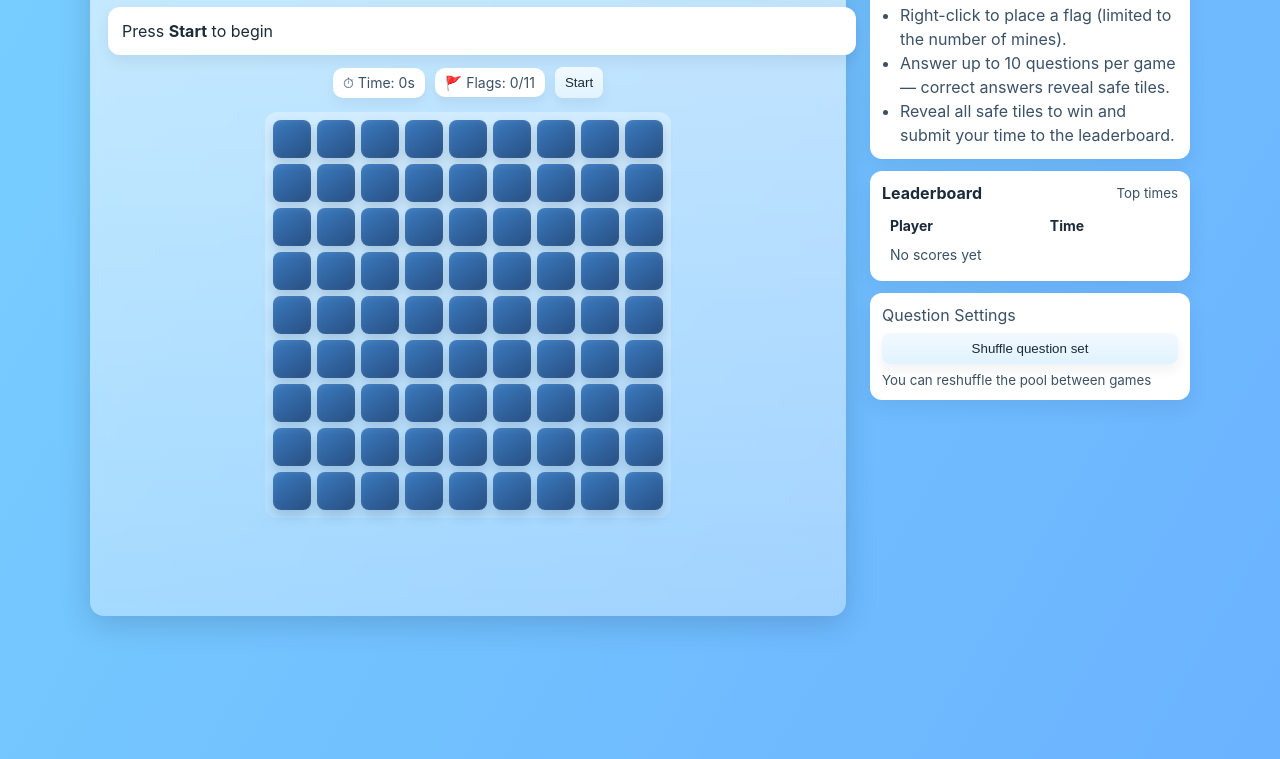
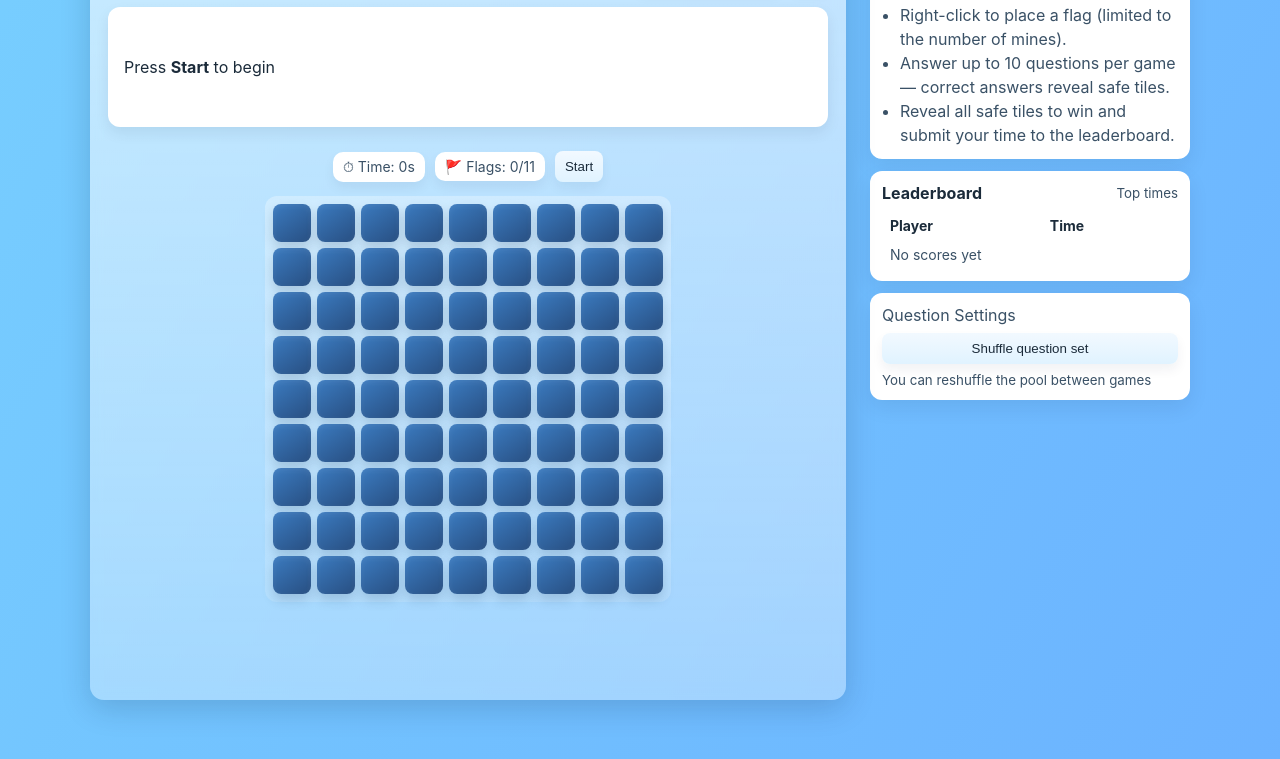
Before and after one commit to R-bochi/GROUP-5, a plain HTML site: page index.html in a window 1280 px wide. Shown: the part 97-856 px from the top of the page. Drawn offline with Linux system fonts and the light colour scheme.

Commit message:
index.html

```diff
--- a/index.html
+++ b/index.html
@@ -2,7 +2,7 @@
 <html lang="en">
 <head>
 <meta charset="utf-8" />
-<title>Probability Minesweeper — Polished</title>
+<title>Probability Minesweeper — Fixed</title>
 <meta name="viewport" content="width=device-width,initial-scale=1" />
 <style>
 /* =======================
@@ -67,7 +67,6 @@ body{
 /* Main panel */
 .panel {
   background: linear-gradient(180deg, rgba(255,255,255,0.6), rgba(255,255,255,0.35));
-  background-clip:padding-box;
   border-radius:14px;
   padding:18px;
   box-shadow: 0 8px 30px rgba(12,32,63,0.18);
@@ -90,16 +89,26 @@ body.dark .panel{
 /* Question area */
 .questionCard {
   width:100%;
+  min-height: 120px;
+  display: flex;
+  flex-direction: column;
+  justify-content: center;
+  align-items: flex-start;
+  box-sizing: border-box;
+  padding: 16px;
   border-radius:12px;
-  padding:14px;
   background:var(--card-bg);
   box-shadow: 0 6px 14px rgba(8,24,48,0.08);
   margin-bottom:12px;
 }
 body.dark .questionCard{ background: linear-gradient(180deg, rgba(255,255,255,0.02), rgba(255,255,255,0.01)); }
 
+#questionBox {
+  width: 100%;
+}
+
 .q-text { font-weight:600; color:var(--text); margin-bottom:8px; font-size:16px; }
-.options { display:flex; gap:8px; flex-wrap:wrap; }
+.options { display:flex; gap:8px; flex-wrap:wrap; justify-content:flex-start; margin-top:8px; }
 .optionBtn {
   padding:8px 12px; border-radius:8px; border: none; cursor:pointer;
   background:linear-gradient(180deg,var(--accent),var(--accent-2));
@@ -141,23 +150,14 @@ body.dark .board{
   transition: box-shadow .12s, transform .08s;
   backface-visibility:hidden;
 }
-
-/* hover only shadow (no transform, prevents blur) */
 .cell:hover{ box-shadow: 0 12px 22px rgba(16,40,80,0.22), inset 0 2px 8px rgba(255,255,255,0.06); }
-
-/* revealed animation (fade & pop) */
 .revealed{
   background: linear-gradient(145deg,#e6fbff,#c5e8ff);
   color:var(--text);
   box-shadow: inset 0 2px 6px rgba(0,0,0,0.06);
   animation: revealPop .12s ease-out;
 }
-@keyframes revealPop{
-  from { transform: scale(.92); opacity: .2; }
-  to   { transform: scale(1); opacity: 1; }
-}
-
-/* number colors (classic) */
+@keyframes revealPop{ from { transform: scale(.92); opacity: .2; } to { transform: scale(1); opacity: 1; } }
 .cell.revealed[data-count="1"]{ color:#0b5cff; font-weight:800;}
 .cell.revealed[data-count="2"]{ color:#007a2e; font-weight:800;}
 .cell.revealed[data-count="3"]{ color:#d42c2c; font-weight:800;}
@@ -166,34 +166,19 @@ body.dark .board{
 .cell.revealed[data-count="6"]{ color:#0b7a7a; font-weight:800;}
 .cell.revealed[data-count="7"]{ color:#111111; font-weight:800;}
 .cell.revealed[data-count="8"]{ color:#666666; font-weight:800;}
-
-/* mine & flag visuals */
 .cell.mine{ background: radial-gradient(circle,#ff5c5c 30%, #c92d2d 100%); color:white; box-shadow: 0 0 18px rgba(255,92,92,0.5);}
 .cell.flag{ background: radial-gradient(circle,#ffd54f 30%, #caa10f 100%); color:#2b2b2b; box-shadow: 0 0 14px rgba(255,213,79,0.35); }
-
-/* bomb flash & shake (used when losing) */
 @keyframes bombFlash{
   0%{ box-shadow: 0 0 4px rgba(255,80,80,0.6); transform: scale(1); }
   50%{ box-shadow: 0 0 20px rgba(255,80,80,0.95); transform: scale(1.05) rotate(-2deg); }
   100%{ box-shadow: 0 0 4px rgba(255,80,80,0.6); transform: scale(1); }
 }
-@keyframes shake {
-  0%{ transform:translateX(0); }
-  20%{ transform:translateX(-6px);}
-  40%{ transform:translateX(6px);}
-  60%{ transform:translateX(-4px);}
-  80%{ transform:translateX(4px);}
-  100%{ transform:translateX(0);}
-}
+@keyframes shake {0%{ transform:translateX(0); } 20%{ transform:translateX(-6px);} 40%{ transform:translateX(6px);} 60%{ transform:translateX(-4px);} 80%{ transform:translateX(4px);} 100%{ transform:translateX(0);} }
 .bomb-anim{ animation: bombFlash .6s ease 0s 2, shake .32s linear 0s 2; }
 
 /* sidebar (right) */
-.sidePanel {
-  display:flex; flex-direction:column; gap:12px;
-}
-.sideCard {
-  background:var(--card-bg); padding:12px; border-radius:12px; box-shadow: 0 8px 20px rgba(8,24,48,0.08);
-}
+.sidePanel { display:flex; flex-direction:column; gap:12px; }
+.sideCard { background:var(--card-bg); padding:12px; border-radius:12px; box-shadow: 0 8px 20px rgba(8,24,48,0.08); }
 body.dark .sideCard { background: linear-gradient(180deg,var(--card-bg),var(--card-alt)); box-shadow:none; }
 
 /* small controls */
@@ -214,6 +199,9 @@ body.dark .select, body.dark .smallBtn, body.dark .modeToggle { background: rgba
   .container{ grid-template-columns: 1fr; padding-bottom:80px; }
   #board{ margin-left:auto; margin-right:auto; }
 }
+
+/* GAME AREA: question + board alignment */
+.gameArea { display:flex; flex-direction: column; gap:12px; width:100%; }
 </style>
 </head>
 <body>
@@ -225,7 +213,6 @@ body.dark .select, body.dark .smallBtn, body.dark .modeToggle { background: rgba
         <h1>Probability Minesweeper</h1>
         <div style="font-size:12px; color:var(--muted); margin-top:4px;">Answer probability questions to reveal safe tiles</div>
       </div>
-
       <div class="controls">
         <label style="font-size:13px;color:var(--muted);">Difficulty</label>
         <select id="difficultySelect" class="select" title="Choose difficulty">
@@ -242,7 +229,9 @@ body.dark .select, body.dark .smallBtn, body.dark .modeToggle { background: rgba
       </div>
     </div>
 
-    <!-- question card -->
+    <!-- GAME AREA: question + board -->
+    <div class="gameArea">
+      <!-- Question Card -->
       <div class="questionCard">
         <div id="questionBox">
           <div id="preStartText">Press <strong>Start</strong> to begin</div>
@@ -251,7 +240,7 @@ body.dark .select, body.dark .smallBtn, body.dark .modeToggle { background: rgba
         </div>
       </div>
 
-    <!-- board meta (timer, flags) -->
+      <!-- Board Meta + Board -->
       <div class="boardWrap">
         <div class="metaRow">
           <div class="timer" id="timer">⏱ Time: 0s</div>
@@ -262,13 +251,10 @@ body.dark .select, body.dark .smallBtn, body.dark .modeToggle { background: rgba
             <button id="quitBtn" class="smallBtn" style="display:none;">Quit</button>
           </div>
         </div>
-
-      <!-- board -->
         <div id="board" class="board" style="margin-top:6px;"></div>
-
-      <!-- messages -->
         <div id="message" style="min-height:22px; margin-top:10px; font-weight:700;"></div>
         <div id="winMessage" style="min-height:26px; margin-top:6px; font-weight:900; color:var(--success);"></div>
+      </div>
     </div>
   </div>
 
@@ -283,7 +269,6 @@ body.dark .select, body.dark .smallBtn, body.dark .modeToggle { background: rgba
         <li>Reveal all safe tiles to win and submit your time to the leaderboard.</li>
       </ul>
     </div>
-
     <div class="sideCard">
       <div style="display:flex; justify-content:space-between; align-items:center;">
         <strong>Leaderboard</strong>
@@ -294,7 +279,6 @@ body.dark .select, body.dark .smallBtn, body.dark .modeToggle { background: rgba
         <tbody id="leaderboardBody"><tr><td colspan="2" style="color:var(--muted)">No scores yet</td></tr></tbody>
       </table>
     </div>
-
     <div class="sideCard">
       <div style="display:flex; flex-direction:column; gap:8px;">
         <label style="color:var(--muted);">Question Settings</label>
@@ -306,6 +290,7 @@ body.dark .select, body.dark .smallBtn, body.dark .modeToggle { background: rgba
 </div>
 
 <script>
+
 /* ==============
    Game state & defaults
    ============== */
```
Lines whose indentation alone changed are shown as unchanged.
